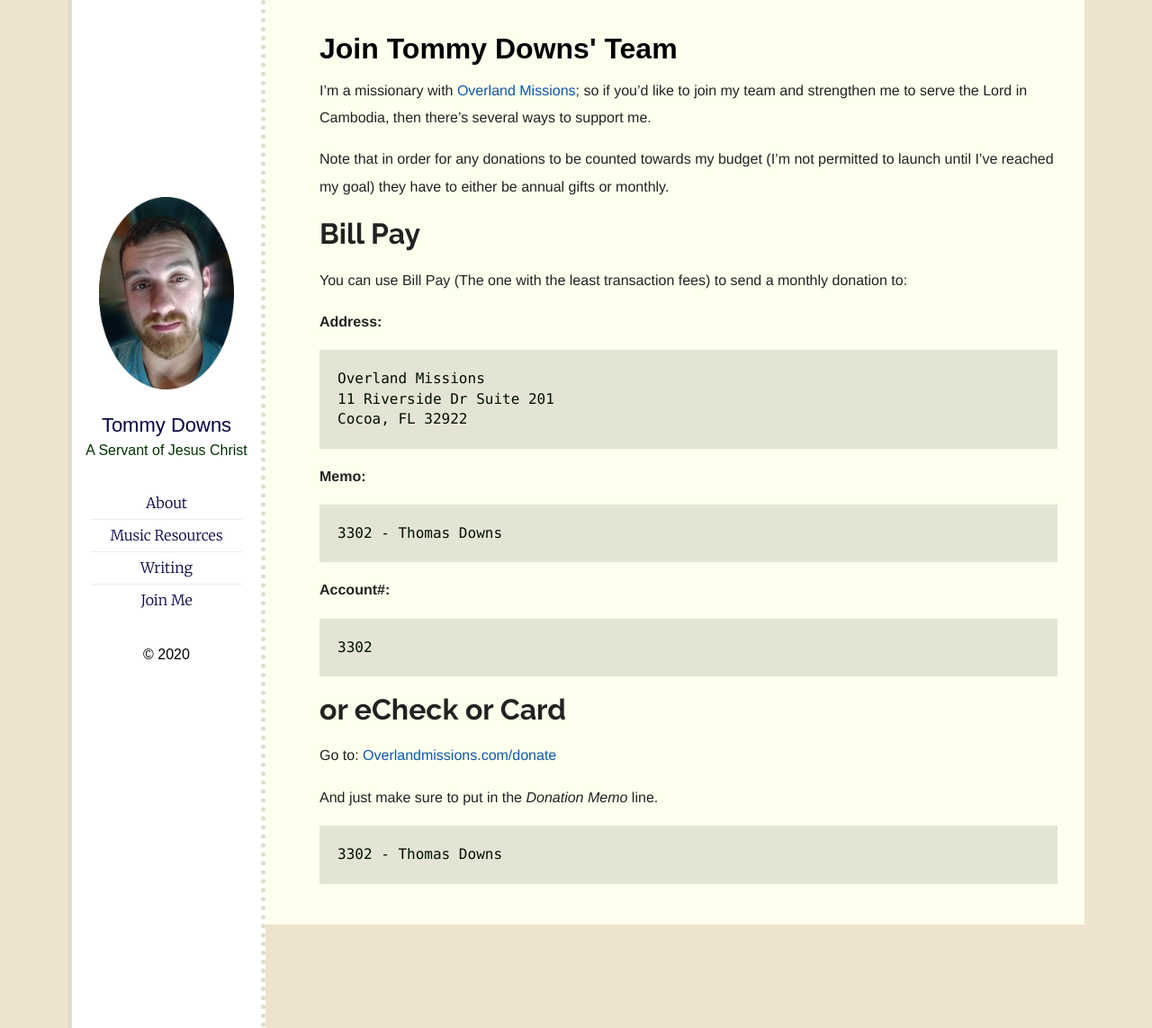
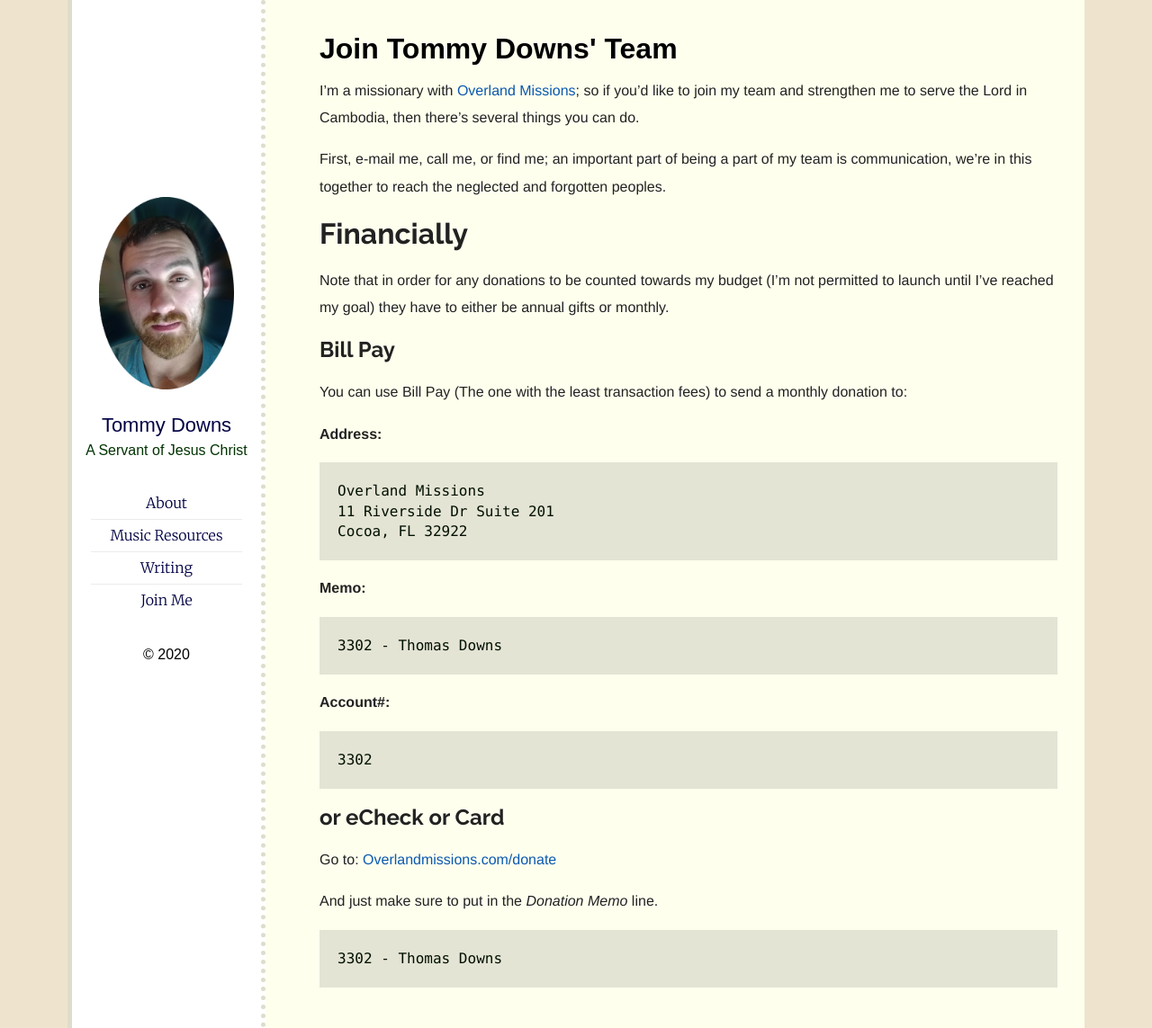
Before and after one commit to tnelsond/tnelsond, a Jekyll site: the page built from join.md, in a window 1280 px wide and 1143 px high. Shown: the whole window at 90% size. Built offline with Jekyll 4.4.1, drawn with Linux system fonts in a browser that asks for light colours.

```diff
--- a/_layouts/home.html
+++ b/_layouts/home.html
@@ -33,6 +33,7 @@
         <div class="post">
           {%- if site.show_excerpts -%}
             {{ post.excerpt }}
+        <a class="post-link" href="{{ post.url | relative_url }}">Read More</a>
           {%- endif -%}
         </div>
       </li>
--- a/join.md
+++ b/join.md
@@ -4,12 +4,17 @@
 permalink: /join/
 ---
 
-I'm a missionary with [Overland Missions](http://www.overlandmissions.com); so if you'd like to join my team and strengthen me to serve the Lord in Cambodia, then there's several ways to support me.
+I'm a missionary with [Overland Missions](http://www.overlandmissions.com); so if you'd like to join my team and strengthen me to serve the Lord in Cambodia, then there's several things you can do.
+
+First, e-mail me, call me, or find me; an important part of being a part of my team is communication, we're in this together to reach the neglected and forgotten peoples.
+
+Financially
+==========
 
 Note that in order for any donations to be counted towards my budget (I'm not permitted to launch until I've reached my goal) they have to either be annual gifts or monthly.
 
 Bill Pay
-=======
+--------
 
 You can use Bill Pay (The one with the least transaction fees) to send a monthly donation to:
 
@@ -28,7 +33,7 @@
     3302
 
 or eCheck or Card
-================
+---------------
 
 Go to: [Overlandmissions.com/donate](https://www.overlandmissions.com/donate)
 
```
Also changed, not shown: about.md (+2 -0 lines).
